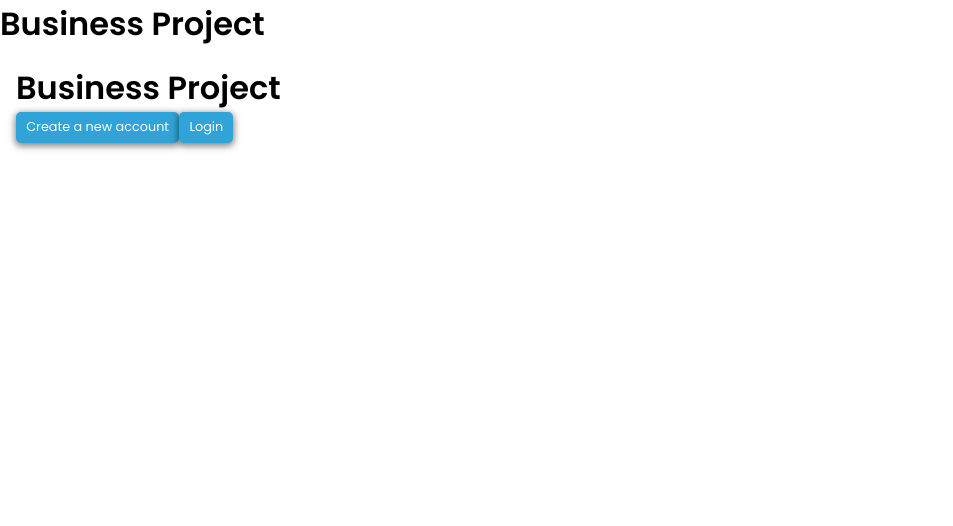
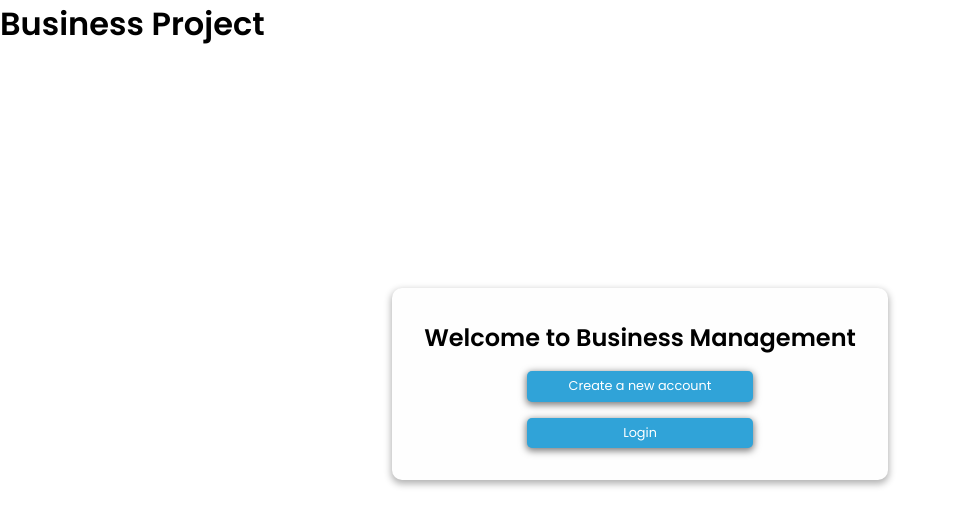
Before and after one commit to msoderblom/assignment-2-business-project, a React (Create React App) app: page / in a window 1280 px wide. Shown: the top 526 px of the page, without its empty margins (0-953 px from the left). Built offline with nearby package versions, Linux system fonts and the light colour scheme.

Commit message:
Style startPage & add colors to theme

```diff
--- a/src/pages/StartPage.jsx
+++ b/src/pages/StartPage.jsx
@@ -1,17 +1,50 @@
 import React from "react";
 import { Link } from "react-router-dom";
+import styled from "styled-components";
 import ButtonStyled from "../components/ButtonStyled";
+
+const PageWrapper = styled.div`
+  display: flex;
+  justify-content: center;
+  align-items: center;
+  min-height: 80vh;
+`;
+const Container = styled.div`
+  background-color: ${(props) => props.theme.white};
+  padding: 2em;
+  border-radius: 10px;
+  box-shadow: 0px 3px 7px 1px rgba(0, 0, 0, 0.3);
+  display: grid;
+  grid-template-columns: 1fr;
+  grid-template-rows: auto auto auto;
+  gap: 1em;
+
+  a {
+    display: flex;
+    justify-content: center;
+    align-items: center;
+    text-decoration: none;
+
+    & > * {
+      flex: 0.5;
+    }
+  }
+`;
 
 export default function StartPage() {
   return (
-    <div>
-      <h1>Business Project</h1>
+    <PageWrapper>
+      <Container>
+        <h2>Welcome to Business Management</h2>
+
         <Link to="/register">
           <ButtonStyled title="Create a new account" />
         </Link>
+
         <Link to="/login">
           <ButtonStyled title="Login" />
         </Link>
-    </div>
+      </Container>
+    </PageWrapper>
   );
 }
--- a/src/styles/theme.js
+++ b/src/styles/theme.js
@@ -1,2 +1,12 @@
 export const summerSky = "#30a3d8";
-export const regalBlue = "#222E60";
+/* export const regalBlue = "#222E60"; */
+export const regalBlue = "#4B83A6";
+export const blackcurrant = "#181341";
+export const lightSkyBlue = "#7EC9F4";
+export const mulberry = "#D14C89";
+export const terraCotta = "#E17361";
+export const white = "#FEFEFE";
+export const whiteSmoke = "#F9F9F9";
+export const suvaGrey = "#929292";
+export const dodgerBlue = "#3478F6";
+export const christalle = "#4C1A5B";
```
Lines whose indentation alone changed are shown as unchanged.
